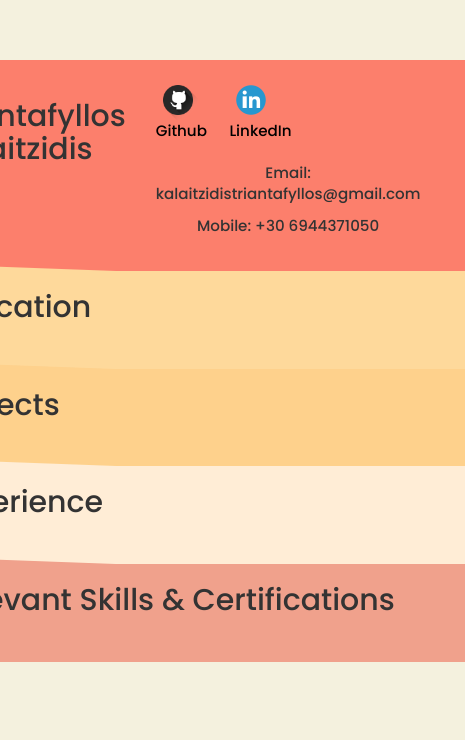
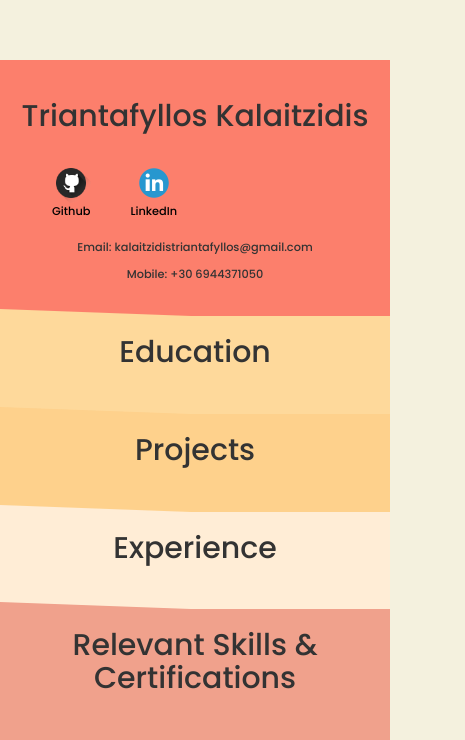
Before and after one commit to TKalaitzidis/TKalaitzidis.github.io, a plain HTML site: page index.html in a window 390 px wide. Shown: the part 193-933 px from the top of the page, 465 px wide, since content can reach past the window. Before the commit the page ends 855 px from the top, so only its background shows below. Drawn offline with nearby package versions, Linux system fonts and the light colour scheme.

Commit message:
Responsiveness update

```diff
--- a/index.html
+++ b/index.html
@@ -91,11 +91,11 @@
             <h2 class="toggle-header" data-target="sec-3">Experience</h2>
             <div id="sec-3" id="style-3" class="toggle-content" >
 
-                <span class="col-lg-6 col-md-6 col-sm-6"><b>Private Tutoring:</b><br>
+                <span class="col-lg-6 col-md-6 col-sm-6 col-xs-6"><b>Private Tutoring:</b><br>
                     Teaching Python Programming, Software Development, <br>Data Science and Basic Descriptive Statistics
                     to University Students. <br><i>(2022-2023)</i>
                 </span>
-                <span class="col-lg-6 col-md-6 col-sm-6"><b>Freelancing Software Development:</b><br>
+                <span class="col-lg-6 col-md-6 col-sm-6 col-xs-6"><b>Freelancing Software Development:</b><br>
                     Collaborated with various clients on software development
                     projects, <br>utilizing programming languages such as Java, C and Python, to deliver customized and
                     easily scallable results tailored to the task that was given. <br><i>(2019-Ongoing)</i>
--- a/style.css
+++ b/style.css
@@ -11,36 +11,10 @@ img{
     color: black;
 }
 
-@media (height: 1199px) {
-    /* Styles for devices with screen width less than 768px */
-    .separator-1, .separator-2, .separator-3, .separator-4 {
-        color: blue !important;
-    }
-  }
+
 
 @media screen and (max-width: 430px) {
-    /* Add specific styles for smaller screens */
-    article,
-    aside,
-    details,
-    figcaption,
-    figure,
-    footer,
-    header,
-    hgroup,
-    main,
-    menu,
-    nav,
-    section,
-    summary {
-    display: flex !important;
-    }
-    .center{
-        text-align: left;
-    }
-    h2{
-        text-align: left;
-    }
+
     img{
         background: transparent;
         width: 40px;
@@ -50,6 +24,12 @@ img{
     }
     h2 {
         white-space: normal; /* Enable text wrapping */
+    }
+    #style-4{
+        margin-top: 20px;
+    }
+    span{
+        font-size: 90% !important;
     }
 }
 section > div {
```
